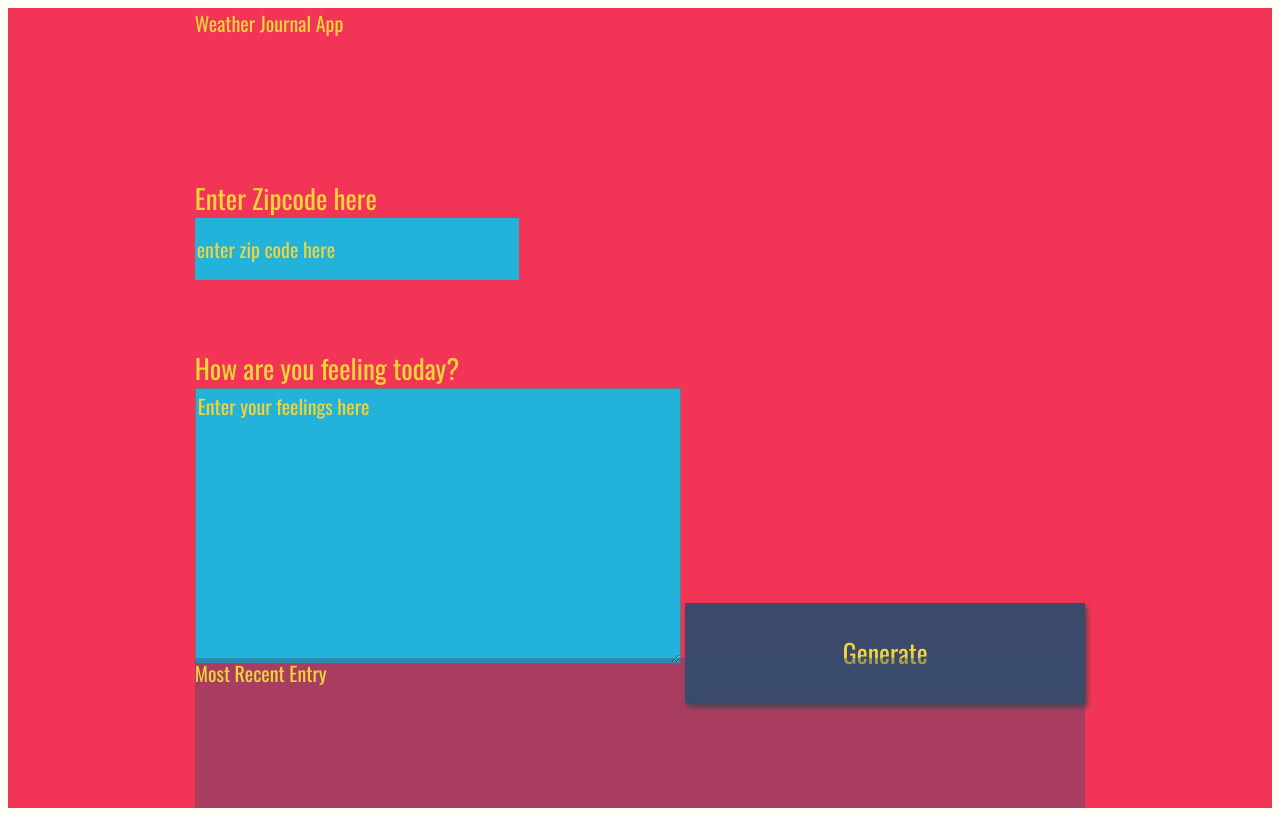
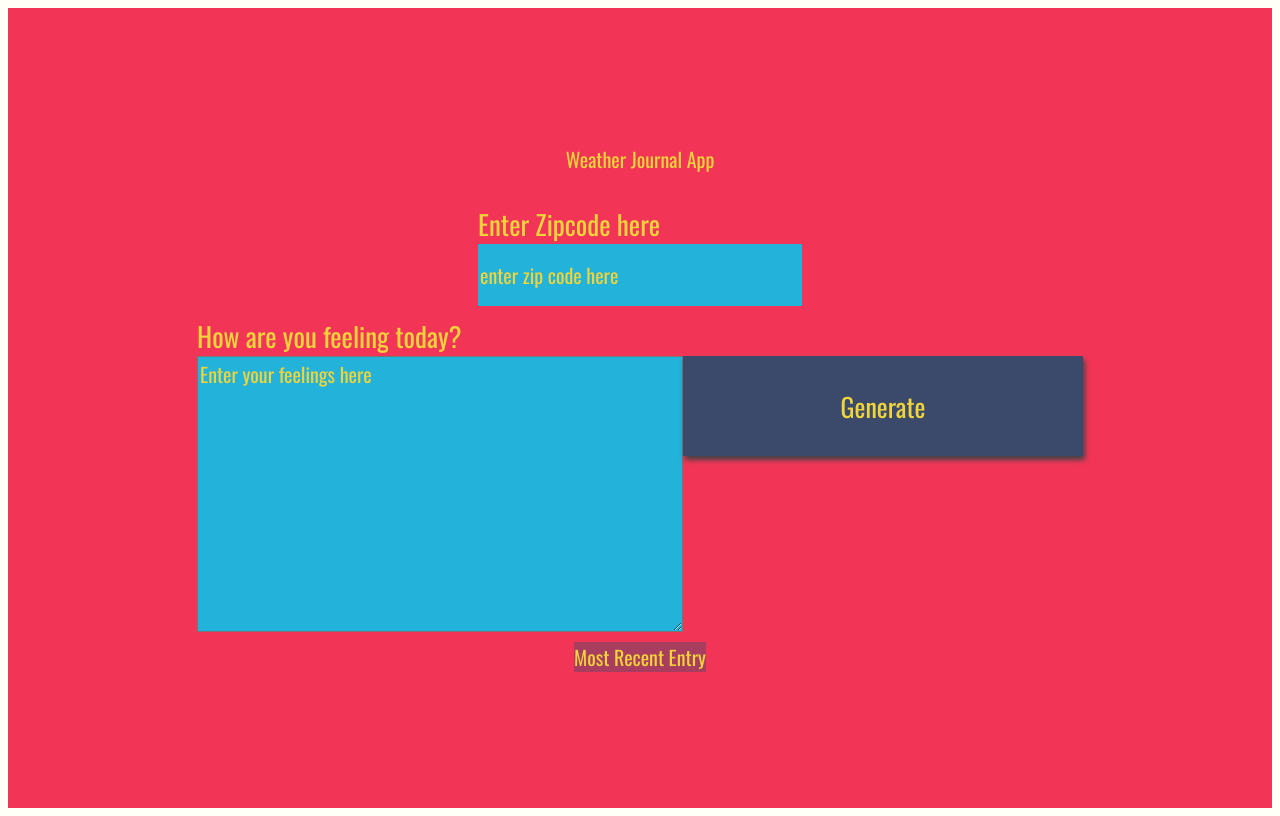
Before and after one commit to Ibraam-Nashaat/Weather-Journal-App, a website: page website/index.html in a window 1280 px wide. Drawn offline with nearby package versions, Linux system fonts and the light colour scheme; a web font is replaced by a local one.

Commit message:
Update UI dynamically

```diff
--- a/server.js
+++ b/server.js
@@ -33,4 +33,5 @@ const data = [];
 function addData (req,res){
   data.push(req.body);
   console.log(data);
+  res.send(data);
 };
--- a/website/app.js
+++ b/website/app.js
@@ -9,9 +9,15 @@ document.getElementById('generate').addEventListener('click', performAction);
 
 function performAction(e){
 const zipCode =  document.getElementById('zip').value;
-getWeatherStats(baseURL,zipCode, apiKey).then(function(WeatherData){
+getWeatherStats(baseURL,zipCode, apiKey).then(function(WeatherData)
+{
 const UserRes= document.getElementById('feelings').value;
-postData('/',{Temperature:WeatherData.main,Feelings:UserRes,Date:newDate});
+postData('/',{Temperature:WeatherData.main.temp,Contents:UserRes,Date:newDate}).then(function(data)
+{
+  document.getElementById("date").innerHTML= "Date: "+data[data.length-1].Date;
+  document.getElementById("temp").innerHTML= "Temp: "+data[data.length-1].Temperature;
+  document.getElementById("content").innerHTML= "Content: "+data[data.length-1].Contents;
+})
 });
 
 }
@@ -40,7 +46,8 @@ const postData=async(url,data={})=>{
         body: JSON.stringify(data), // body data type must match "Content-Type" header
       });
     try {
-
+      const retrieve = await res.json();
+      return retrieve;
     }  catch(error) {
       console.log("error", error);
       // appropriately handle the error
--- a/website/index.html
+++ b/website/index.html
@@ -17,8 +17,10 @@
   </div>
   <div class ="holder feel">
     <label for="feelings">How are you feeling today?</label>
-    <textarea class= "myInput" id="feelings" placeholder="Enter your feelings here" rows="9" cols="50"></textarea>
-    <button id="generate" type = "submit"> Generate </button>
+    <div class="holderGenerate">
+      <textarea class= "myInput" id="feelings" placeholder="Enter your feelings here" rows="9" cols="50"></textarea>
+      <button id="generate" type = "submit"> Generate </button>
+    </div>
   </div>
   <div class ="holder entry">
     <div class = "title">Most Recent Entry</div>
--- a/website/style.css
+++ b/website/style.css
@@ -4,14 +4,16 @@ body{
 }
 
 #app{
-    display: grid;
-    grid-auto-rows: minmax(150px, auto);
+    display: flex;
+    /*grid-auto-rows: minmax(10px, auto);
     /* grid-template-columns:  */
+    flex-direction: column;
+    align-items: center;
     height:100vh;
     background: #f23557;
     color: #f0d43a;
     justify-content: center;
-    grid-gap: 1em;
+    grid-gap: 0.5em;
     font-size: 20px;
     font-family: 'Oswald', sans-serif;
 }
@@ -41,7 +43,8 @@ body{
 }
 
 .headline {
-
+    max-height: 50px;
+    height: 100%;
 }
 .title{
 
@@ -109,3 +112,7 @@ button:focus {
     font-family: 'Oswald', sans-serif;
 
 }
+.holderGenerate{
+    display: flex;
+    flex-direction: row;
+}
```
